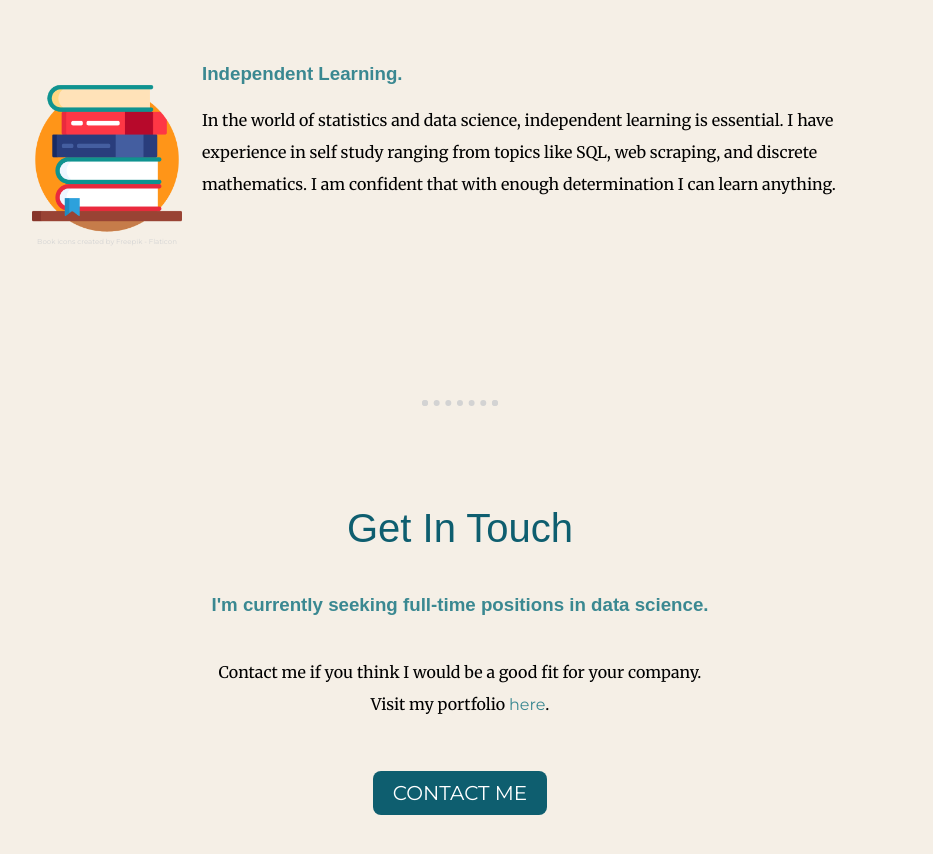
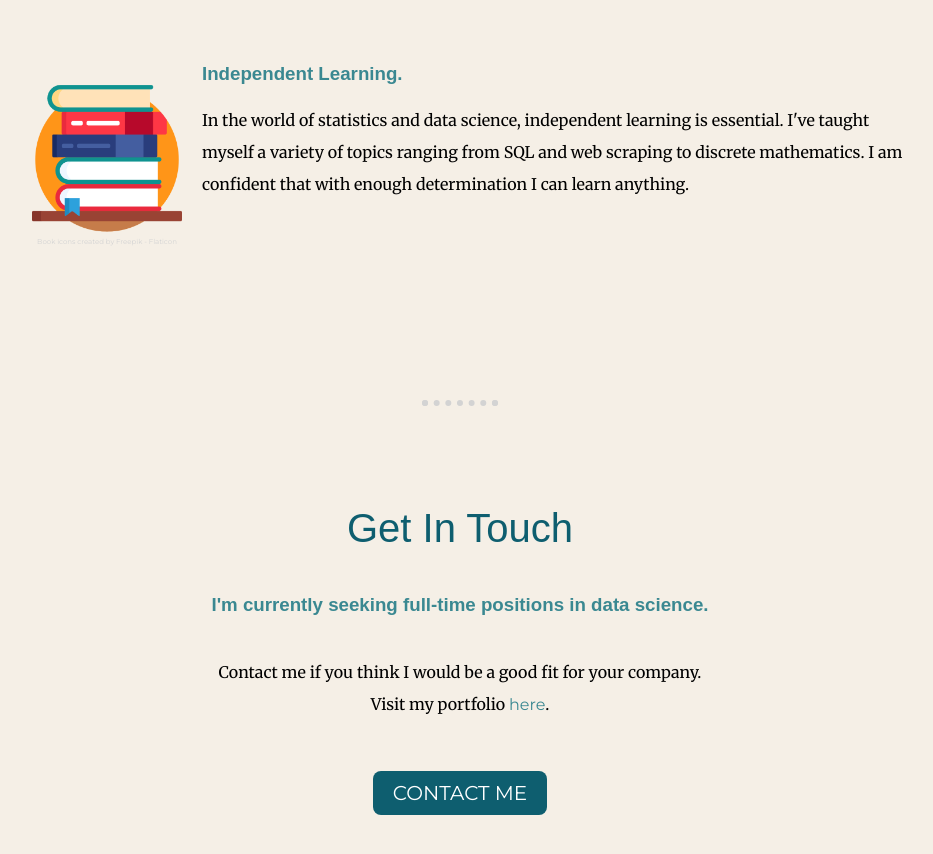
Before and after one commit to sjkinghorn/personal_site, a plain HTML site: page index.html in a window 1280 px wide. Shown: the part 1570-2424 px from the top of the page, without its empty margins (180-1113 px from the left). Drawn offline with Linux system fonts and the light colour scheme; a web font is replaced by a local one.

Commit message:
Update files

```diff
--- a/index.html
+++ b/index.html
@@ -59,7 +59,7 @@
           </div>
           <h3>Independent Learning.</h3>
           <p>In the world of statistics and data science, independent learning is essential.
-            I have experience in self study ranging from topics like SQL, web scraping, and discrete mathematics.
+            I've taught myself a variety of topics ranging from SQL and web scraping to discrete mathematics.
             I am confident that with enough determination I can learn anything.</p>
         </div>
       </div>
```
Also changed, not shown: resume_page.html (+1 -1 lines).
